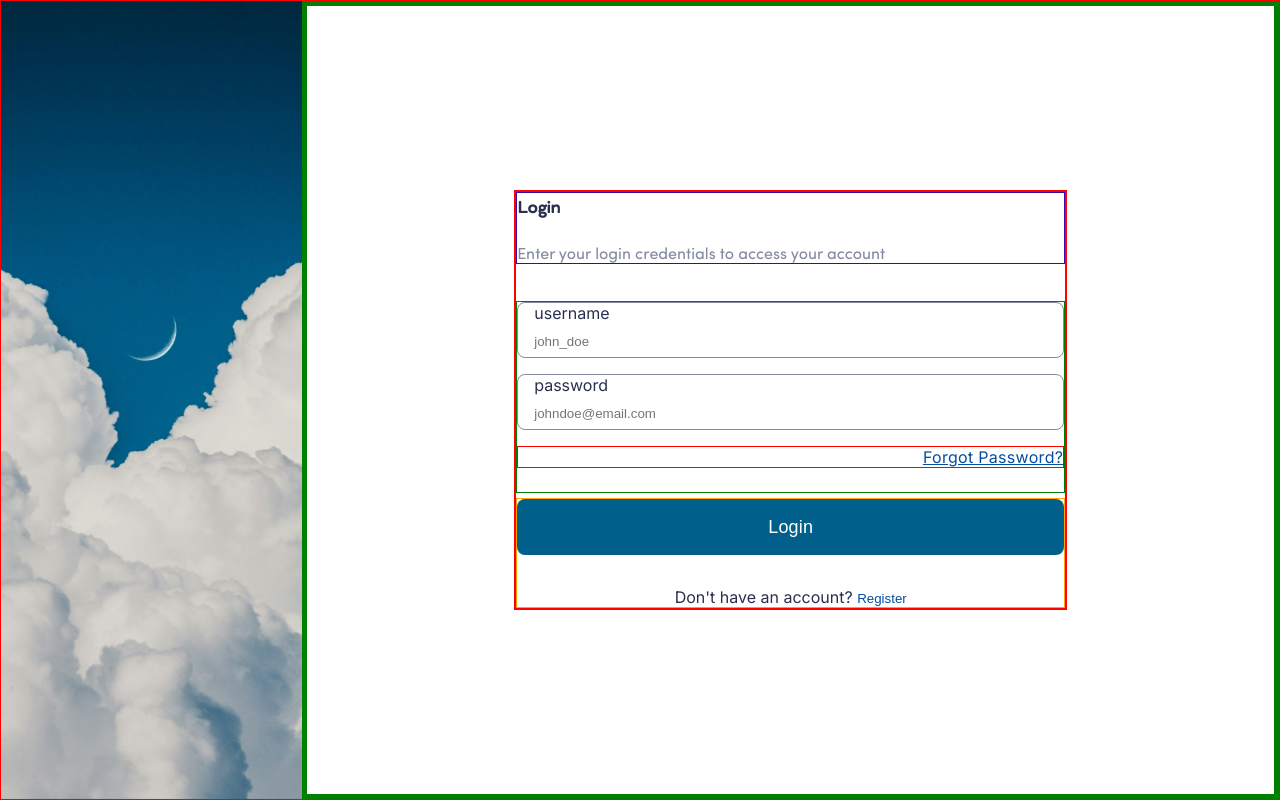
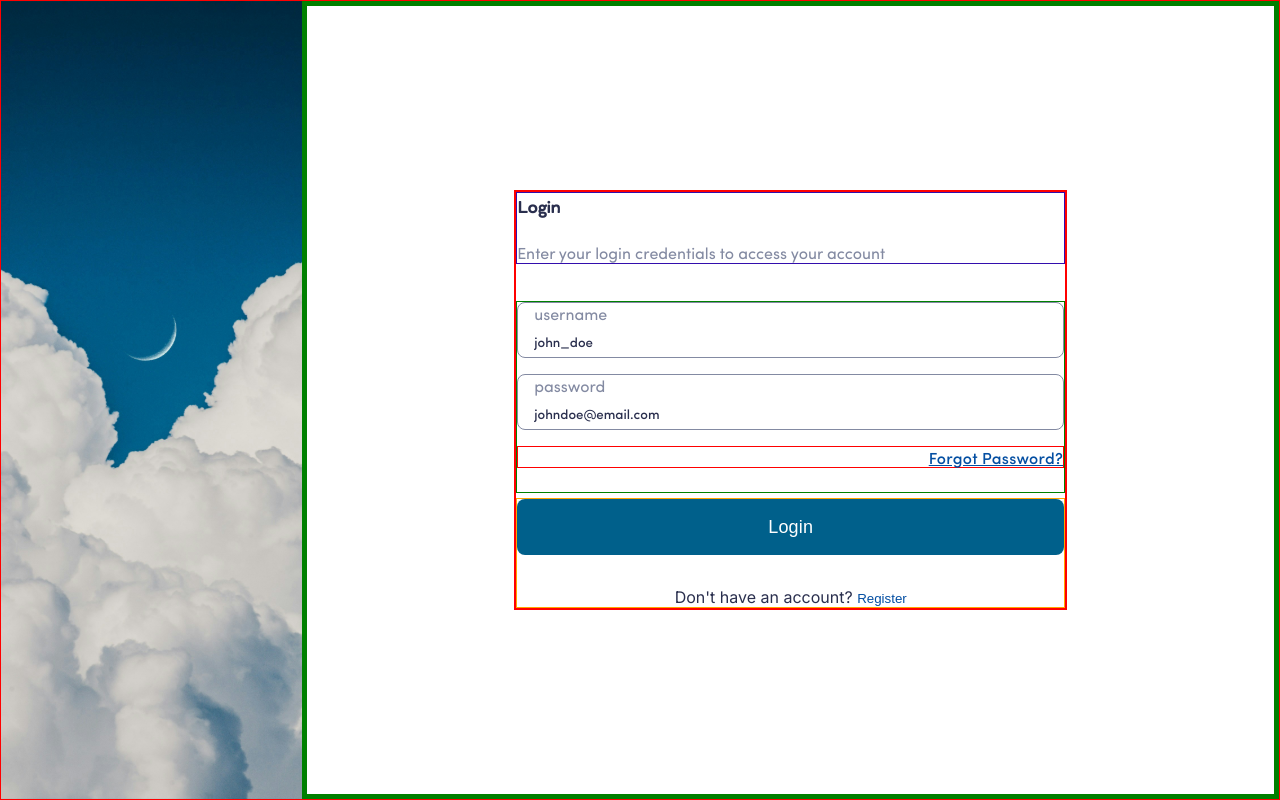
Before and after one commit to NSENGIYUMVA-Christian/weather-app-nextjs, a Next.js app in the folder client/: page /auth in a window 1280 px wide. Built offline with nearby package versions, Linux system fonts and the light colour scheme.

Commit message:
done with adding fonts to row 2 on login form

```diff
--- a/client/app/auth/page.module.scss
+++ b/client/app/auth/page.module.scss
@@ -60,17 +60,22 @@ $white:#FFFFFF;
         padding:0px 16px;
         gap:2px;
         margin-bottom: 16px;
+        label{
+            color:$darkgrey
+        }
         input{
             border:none;
             width:100%;
             height:100%;
             border-radius: 8px;
-
         }
         input:focus{
             border: none;
             outline: none;
         }
+        input::placeholder {
+            color: $primary-navy
+          }
     }
     .forgotPassword{
         color:$blue;
--- a/client/app/auth/page.tsx
+++ b/client/app/auth/page.tsx
@@ -92,16 +92,16 @@ import { sofiaProBold,sofiaProMedium,sofiaProRegular,bicycletteRegular } from '@
       <div className={styles.col2Row2} >
         {/* field */}
         <div className={styles.field} >
-          <label htmlFor="">username</label>
-        <input type='text' name='username' value={loginData.username} placeholder='john_doe'  onChange={handleLoginDataChange}  />
+          <label htmlFor="" className={` ${sofiaProRegular.className}`}  >username</label>
+        <input className={sofiaProMedium.className}  type='text' name='username' value={loginData.username} placeholder='john_doe'  onChange={handleLoginDataChange}  />
         </div>
          {/* field */}
         <div className={styles.field} >
-        <label htmlFor="">password</label>
-        <input type='password' name='password' value={loginData.password} placeholder='johndoe@email.com' onChange={handleLoginDataChange} />
+        <label htmlFor="" className={` ${sofiaProRegular.className}`}  >password</label>
+        <input className={sofiaProMedium.className} type='password' name='password' value={loginData.password} placeholder='johndoe@email.com' onChange={handleLoginDataChange} />
         </div>
          {/* forgot password */}
-         <a className={styles.forgotPassword} >Forgot Password?</a>
+         <a className={`${styles.forgotPassword} ${sofiaProMedium.className} `} >Forgot Password?</a>
 
       </div>
       <div className={styles.col2Row3} >
```
